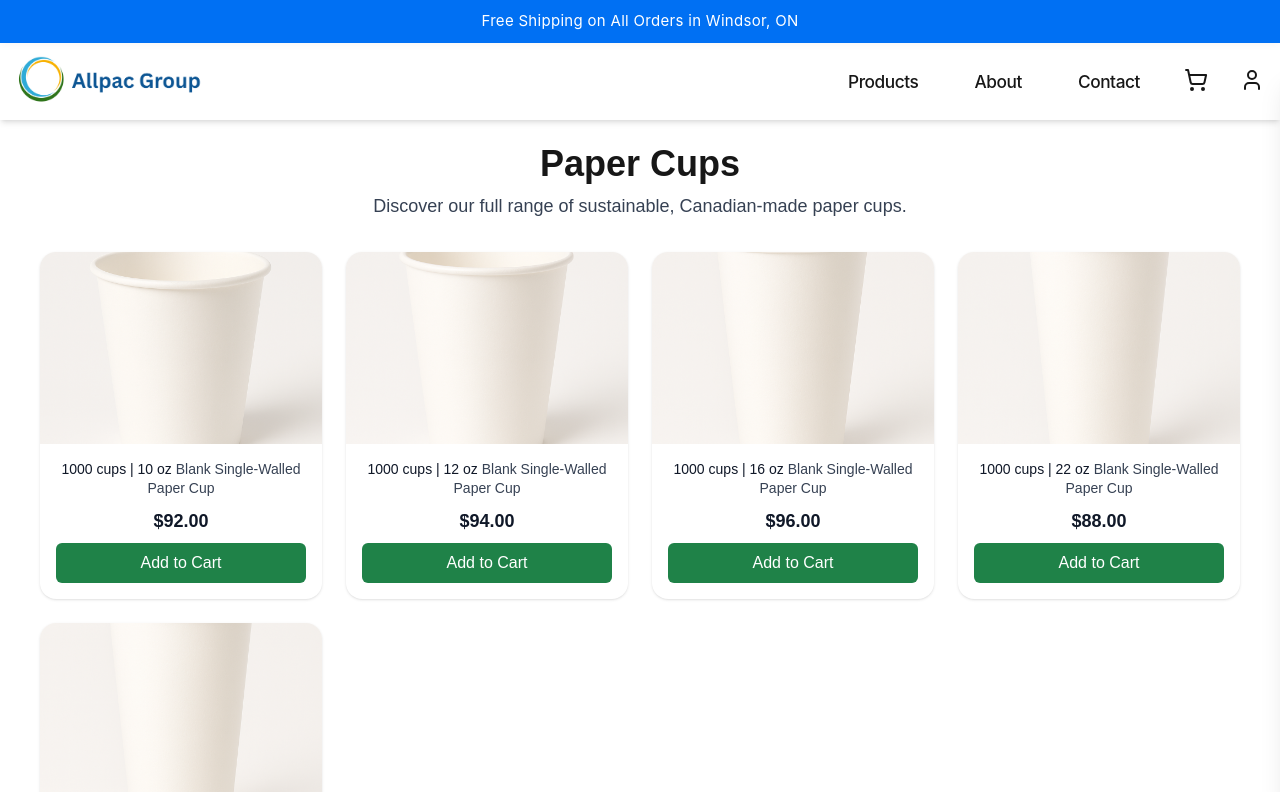
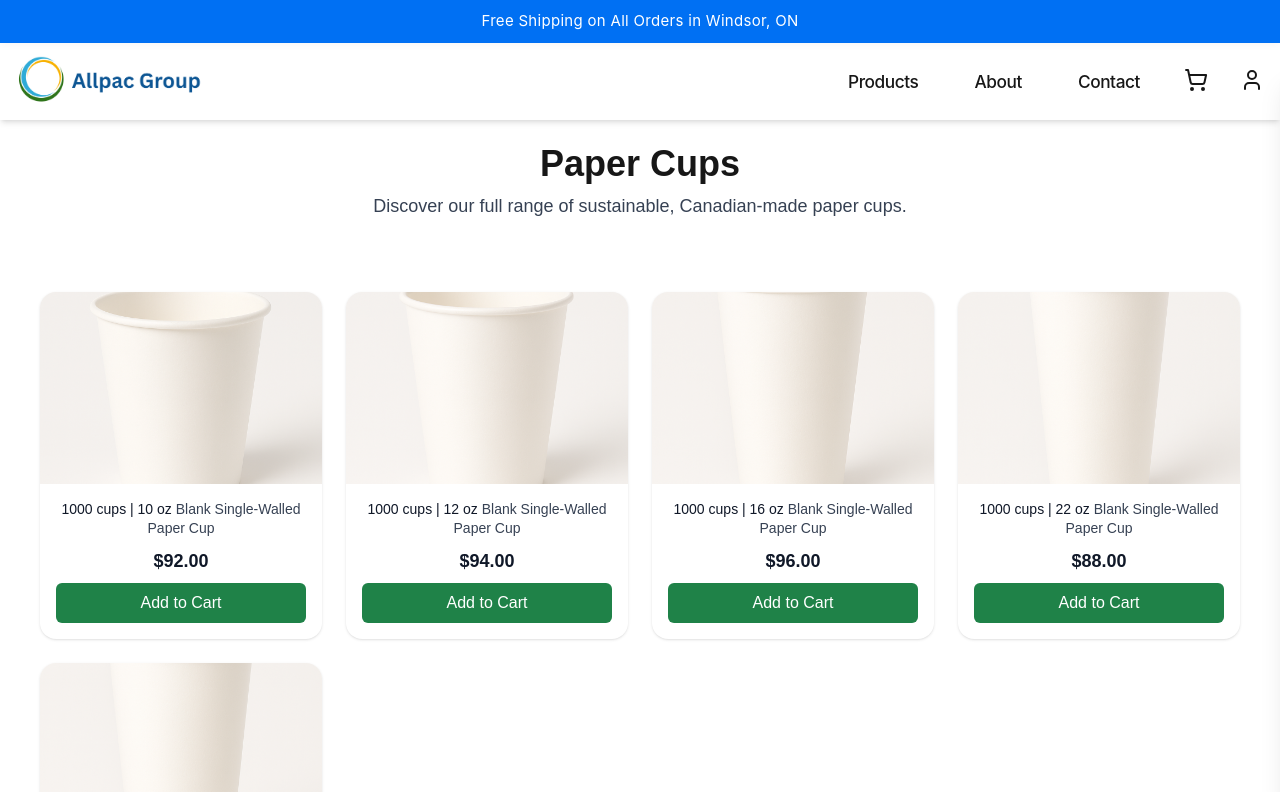
Before and after one commit to Emadedin1/allpacstore, a Next.js app: page /products/cups in a window 1280 px wide. Shown: the top 792 px of the page. Built offline with nearby package versions, Linux system fonts and the light colour scheme.

Commit message:
Update page.jsx

```diff
--- a/src/app/products/cups/page.jsx
+++ b/src/app/products/cups/page.jsx
@@ -4,18 +4,20 @@ import ProductSections from "../../../components/ProductSections";
 
 export default function PaperCupsPage() {
   return (
-    <main className="bg-white py-6 space-y-8">{/* remove horizontal padding here */}
-      {/* Header — match homepage style */}
-      <div className="max-w-4xl mx-auto text-center">
+    <main className="bg-white">
+      {/* Header */}
+      <div className="max-w-4xl mx-auto text-center py-6">
         <h1 className="text-4xl font-bold mb-2">Paper Cups</h1>
         <p className="text-lg text-gray-700">
           Discover our full range of sustainable, Canadian-made paper cups.
         </p>
       </div>
 
-      {/* Product grid — same container/gutters as homepage */}
-      <section id="product-sections" className="max-w-7xl mx-auto px-4 sm:px-6 pb-12">
-        <ProductSections />
+      {/* Product grid — identical wrapping to homepage */}
+      <section className="py-12">
+        <div className="max-w-7xl mx-auto px-4 sm:px-6">
+          <ProductSections />
+        </div>
       </section>
 
       {/* Steps section */}
```
